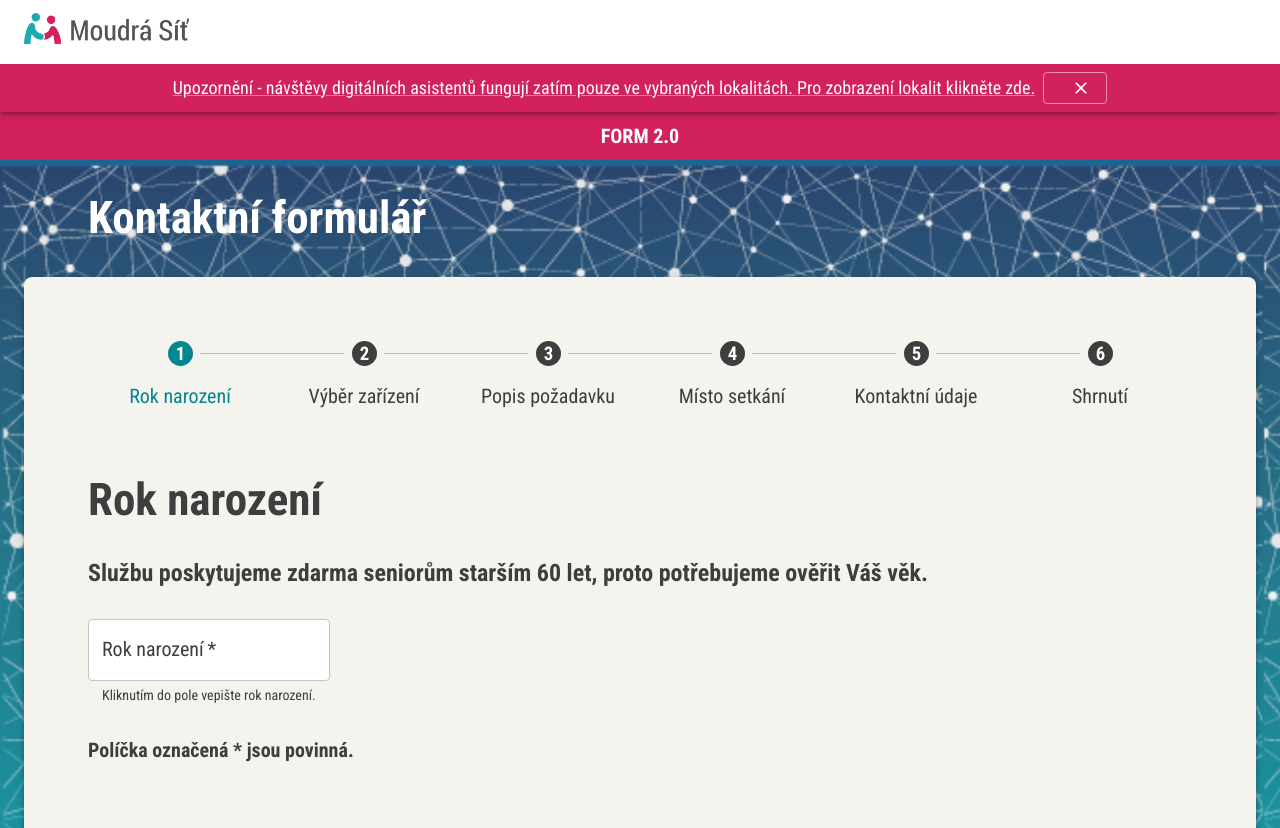
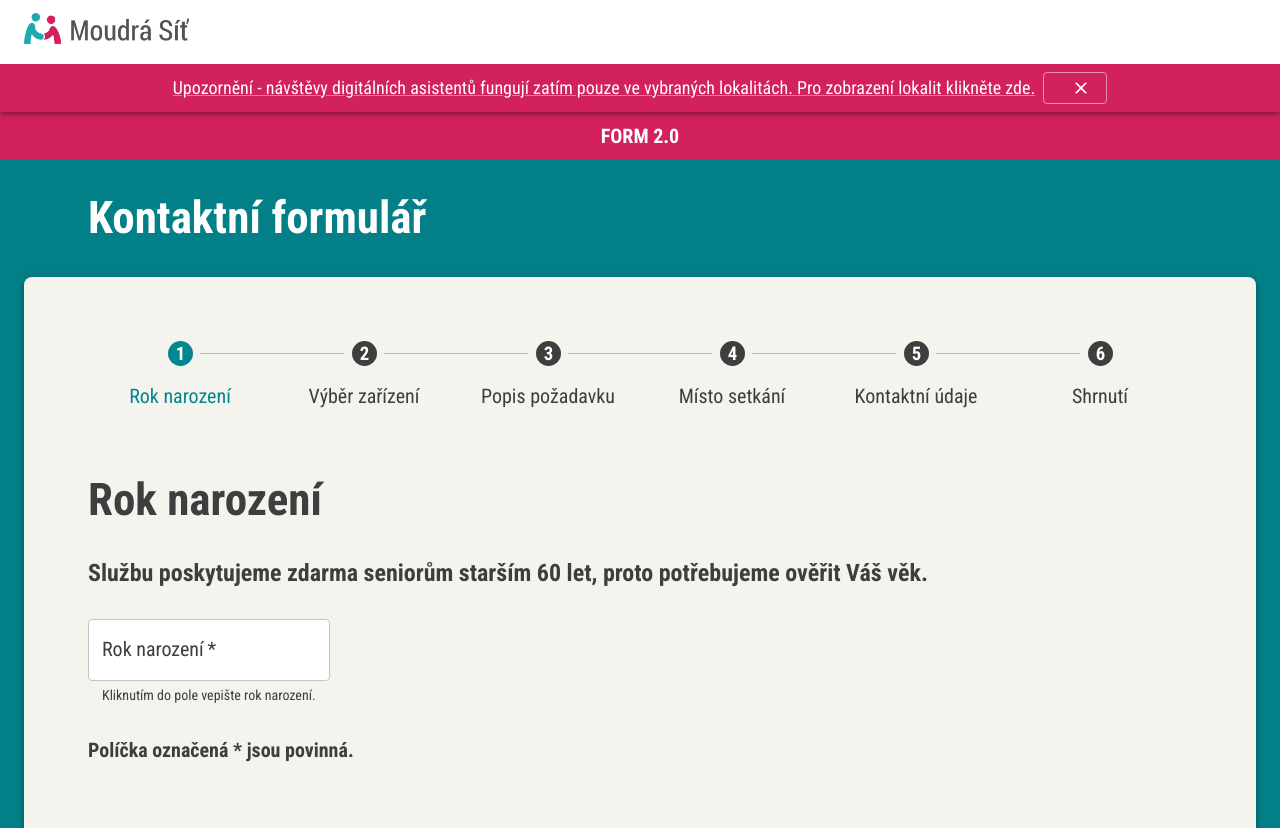
Before and after one commit to MoudraSit/moudra-sit, a Next.js app: page /newform in a window 1280 px wide. Shown: the top 828 px of the page. Built offline with nearby package versions, Linux system fonts and the light colour scheme; no server answers; what react-google-recaptcha-v3 would draw is missing.

Commit message:
Change background

```diff
--- a/components/newform/form-builder.tsx
+++ b/components/newform/form-builder.tsx
@@ -3,7 +3,6 @@ import Box from "@mui/material/Box";
 import { ThemeProvider } from "@mui/material/styles";
 import TestInfoLine from "components/newform/test-info-line";
 import { Form, Formik, FormikErrors, FormikHelpers } from "formik";
-import Cover from "public/images/form/background-net.svg";
 import * as React from "react";
 import { ImageType } from "react-images-uploading";
 import ProgressBarComponent from "../form/steps/progress-bar";
@@ -67,8 +66,7 @@ export default function FormBuilder() {
         <TestInfoLine></TestInfoLine>
         <Box
           sx={{
-            backgroundImage: `url(${Cover.src})`,
-            backgroundSize: "cover",
+            bgcolor: "#037f87",
             pt: 4,
             pb: 6,
           }}
```
